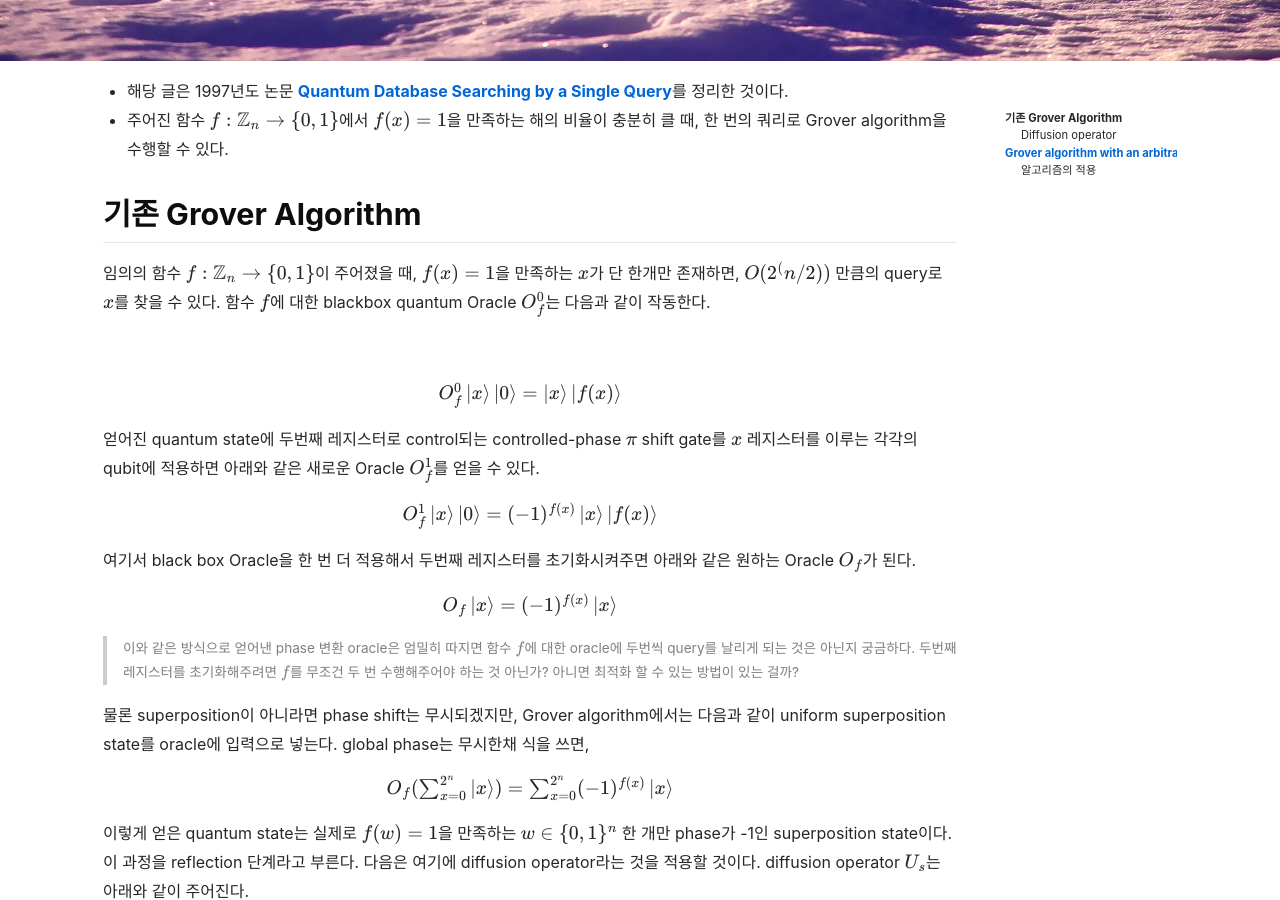
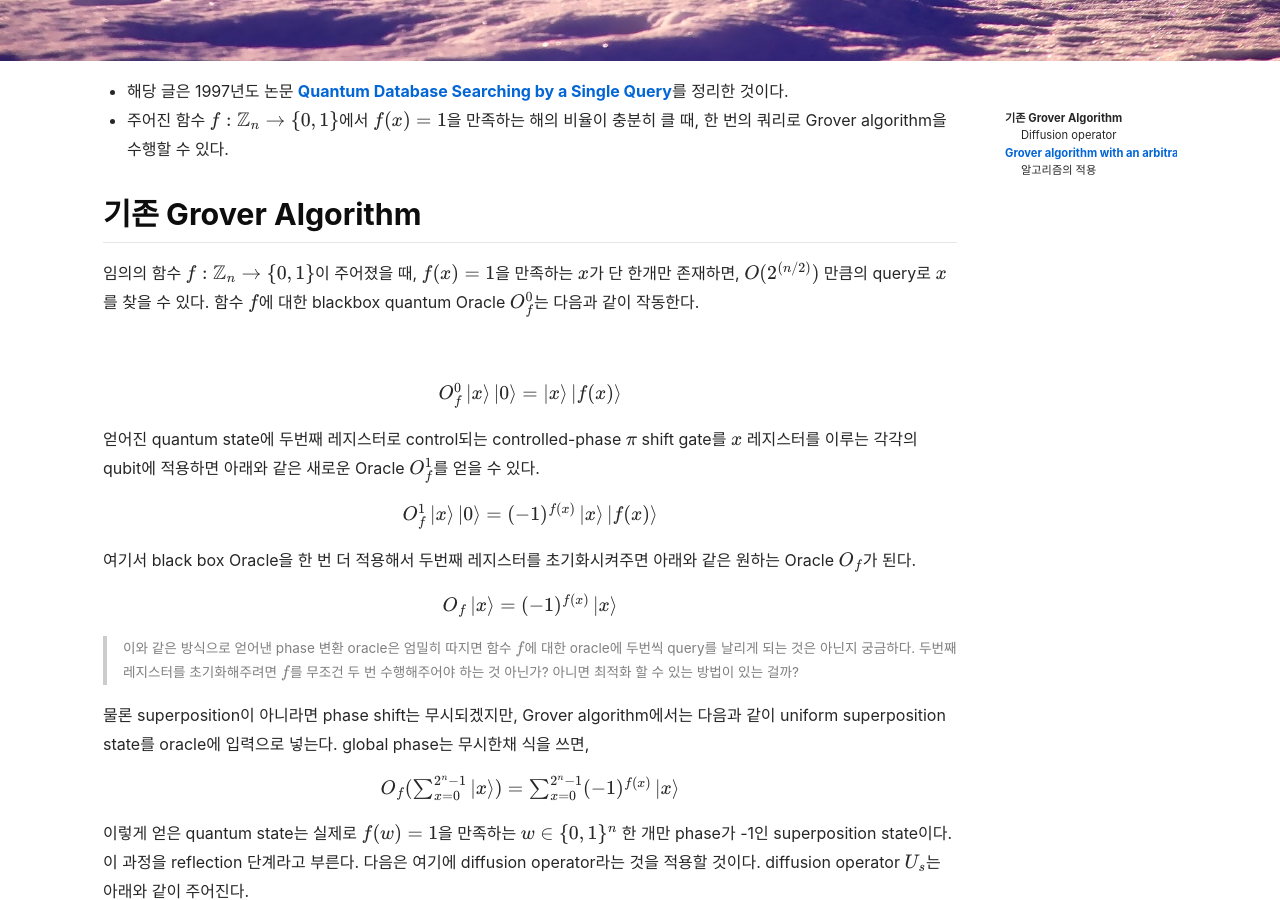
Before and after one commit to gusgkr0117/gusgkr0117.github.io, a Jekyll site: the page built from _posts/2021-02-16-Grover-Algorithm-with-a-Single-Query.md, in a window 1280 px wide and 900 px high, scrolled down 839 px. Built offline with Jekyll 4.4.1, drawn with Linux system fonts in a browser that asks for light colours; nearby versions of some CDN libraries; formulas are drawn with MathJax 3; comment, search, counter and statistics services are not loaded; some of the changed text lies outside the part shown.

Commit message:
Add files via upload

```diff
--- a/_posts/2021-02-16-Grover-Algorithm-with-a-Single-Query.md
+++ b/_posts/2021-02-16-Grover-Algorithm-with-a-Single-Query.md
@@ -11,7 +11,7 @@
 
 ## 기존 Grover Algorithm
 
-임의의 함수 $f:\mathbb{Z}\_n  \rightarrow \\{0,1\\}$이 주어졌을 때, $f(x)=1$을 만족하는 $x$가 단 한개만 존재하면, $O(2^(n/2))$ 만큼의 query로 $x$를 찾을 수 있다. 함수 $f$에 대한 blackbox quantum Oracle $O_{f}^{0}$는 다음과 같이 작동한다.
+임의의 함수 $f:\mathbb{Z}\_n  \rightarrow \\{0,1\\}$이 주어졌을 때, $f(x)=1$을 만족하는 $x$가 단 한개만 존재하면, $O(2^{(n/2)})$ 만큼의 query로 $x$를 찾을 수 있다. 함수 $f$에 대한 blackbox quantum Oracle $O_{f}^{0}$는 다음과 같이 작동한다.
 
 $\newcommand{\ket}[1]{\left| #1 \right>}$
 <center>$O_{f}^{0}\ket{x}\ket{0} = \ket{x}\ket{f(x)}$</center>
@@ -28,12 +28,12 @@
 
 물론 superposition이 아니라면 phase shift는 무시되겠지만, Grover algorithm에서는 다음과 같이 uniform superposition state를 oracle에 입력으로 넣는다. global phase는 무시한채 식을 쓰면,
 
-<center>$O_f(\sum_{x=0}^{2^n} \ket{x}) = \sum_{x=0}^{2^n} (-1)^{f(x)}\ket{x}$</center>
+<center>$O_f(\sum_{x=0}^{2^n-1} \ket{x}) = \sum_{x=0}^{2^n-1} (-1)^{f(x)}\ket{x}$</center>
 
 이렇게 얻은 quantum state는 실제로 $f(w)=1$을 만족하는 $w \in \\{0,1\\}^n$ 한 개만 phase가 -1인 superposition state이다. 이 과정을 reflection 단계라고 부른다. 다음은 여기에 diffusion operator라는 것을 적용할 것이다. diffusion operator $U_s$는 아래와 같이 주어진다.
 
 $\newcommand{\bra}[1]{\left< #1 \right|}$
-<center>$U_s = 2\ket{s}\bra{s} - I_n$ where $\ket{s} = \frac{1}{\sqrt{2^n}}(\sum_{i=0}^{2^n} \ket{i})$</center>
+<center>$U_s = 2\ket{s}\bra{s} - I_n$ where $\ket{s} = \frac{1}{\sqrt{2^n}}(\sum_{i=0}^{2^n-1} \ket{i})$</center>
 
 Hilbert space $\mathbb{C}^{N}$에서 생각해보면, diffusion operator는 Hilbert space 위의 벡터 $\ket{s}$에 대한 대칭이동을 의미한다. 또한 oracle operator $O_f$를 적용하는 것은 $\ket{w}$로 생성되는 벡터 공간에 수직인 공간에 대한 대칭 이동을 의미한다. 따라서 이를 $\ket{w}$와 $\ket{s}$에 의해 생성되는 2차원 평면 상에서 그림을 그리면 아래와 같이 동작한다.
 
@@ -79,7 +79,7 @@
 
 이 부분을 보완하기 위해 $M$ 값을 바꾸는 방법을 사용할 것이다. oracle $O_f$ 대신에 phase $\gamma$만큼 변화시키는 $\gamma$-phase oracle을 이용하면 $M$ 값이 변화한다. $\gamma$-phase oracle을 적용하면 얻을 수 있는 quantum state는 아래와 같다.
 
-<center>$U_{\gamma}\ket{\psi} = \sum_{x=0}^{2^n} (e^{i\gamma})^{f(x)}\ket{x}$</center>
+<center>$U_{\gamma}\ket{\psi} = \sum_{x=0}^{2^n-1} (e^{i\gamma})^{f(x)}\ket{x}$</center>
 
 여기서 $M$ 값은 $\frac{2^n -1 + e^{i\gamma}}{2^n}$이다. 이러면 $l = \frac{2^n -1 +e^{i\gamma}}{1-e^{i\gamma}}$이 되어야 한 번의 query로 해를 구할 수 있다. 그러면 $\beta$-phase diffusion transform을 사용한다고 했을 때, $e^{i\beta} = -\frac{1-e^{i\gamma}}{2^n -1 +e^{i\gamma}}$를 만족해야한다. 근데 이 식도 자세히 보면, 좌변의 norm은 1인데 비해, 우변의 norm은 $n$이 커질수록 exponential하게 작아짐을 알 수 있다. 이러면 $n$ 값이 조금만 커도 해당 식을 만족하는 $0 \leq \beta, \gamma < 2\pi$가 존재하지 않는다.
 
```
